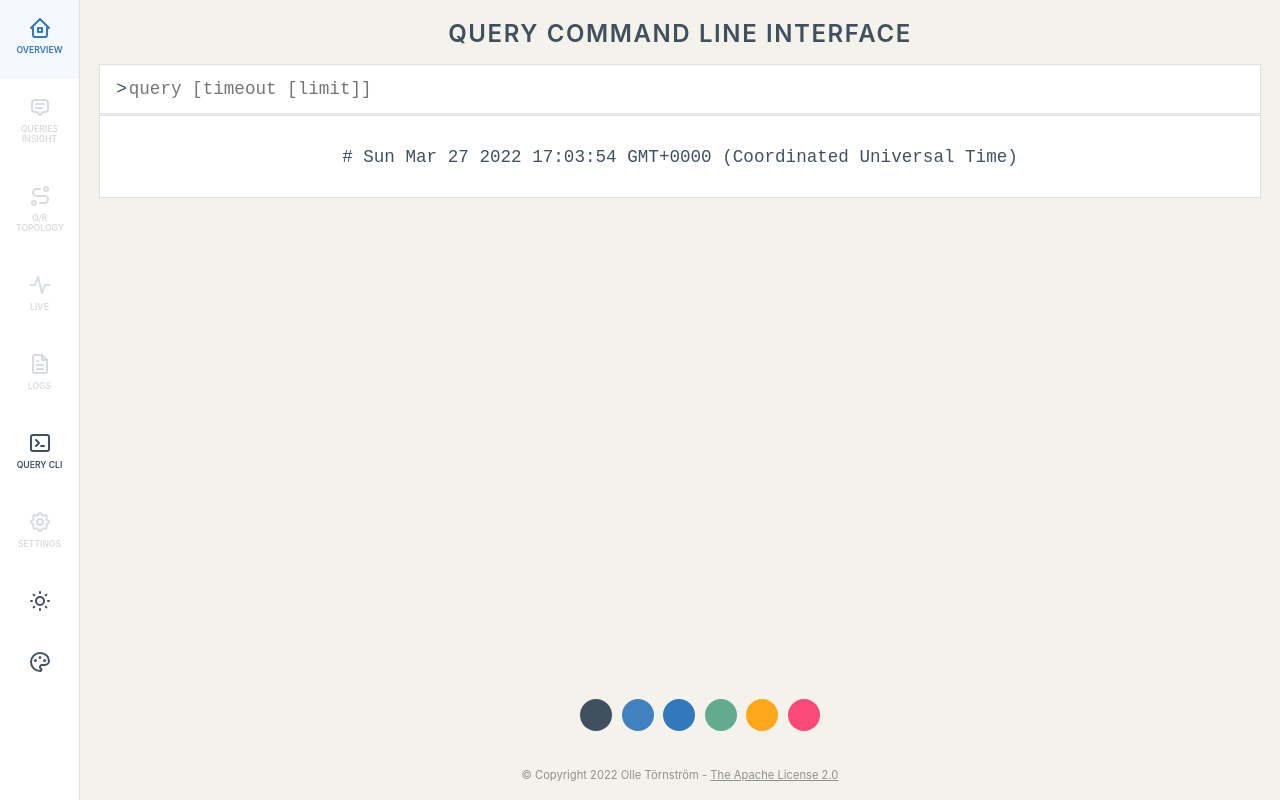
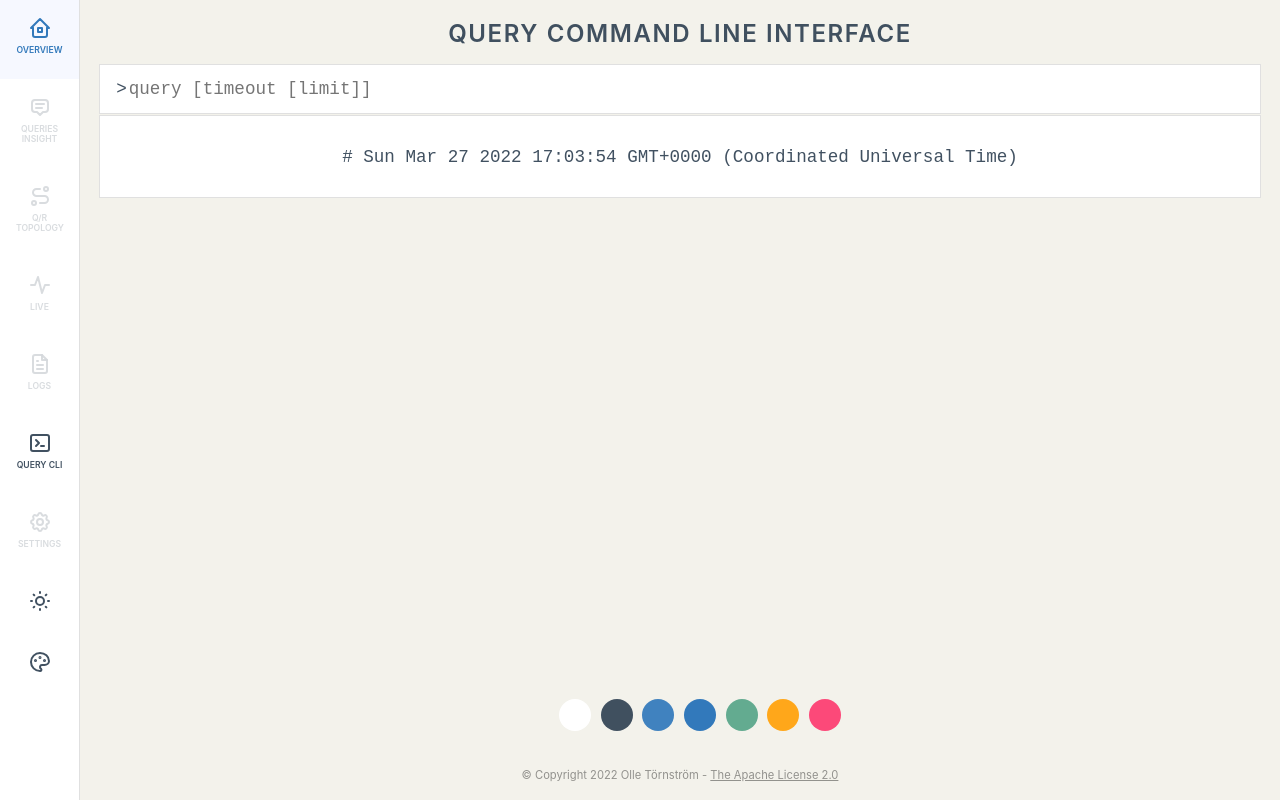
Before and after one commit to olle/query-response-spring-amqp, a Vue app in the folder ui2/: page /cli in a window 1280 px wide. Both pictures are taken after a click on the item 39 px from the left and 664 px from the top of the page. Built offline with nearby package versions, Linux system fonts and the light colour scheme.

Commit message:
Add panel color

```diff
--- a/ui2/src/components/QrColors.vue
+++ b/ui2/src/components/QrColors.vue
@@ -1,5 +1,6 @@
 <template>
   <ul v-if="showColorPalette()">
+    <li class="color color-panel"></li>
     <li class="color color-fg"></li>
     <li class="color color-link"></li>
     <li class="color color-link-hi-c"></li>
@@ -50,4 +51,8 @@ function showColorPalette() {
 .color-error {
   background: var(--error);
 }
+
+.color-panel {
+  background: var(--panel);
+}
 </style>
```
Also changed, not shown: 1 other file (tests, documents, lock files or other folders).
